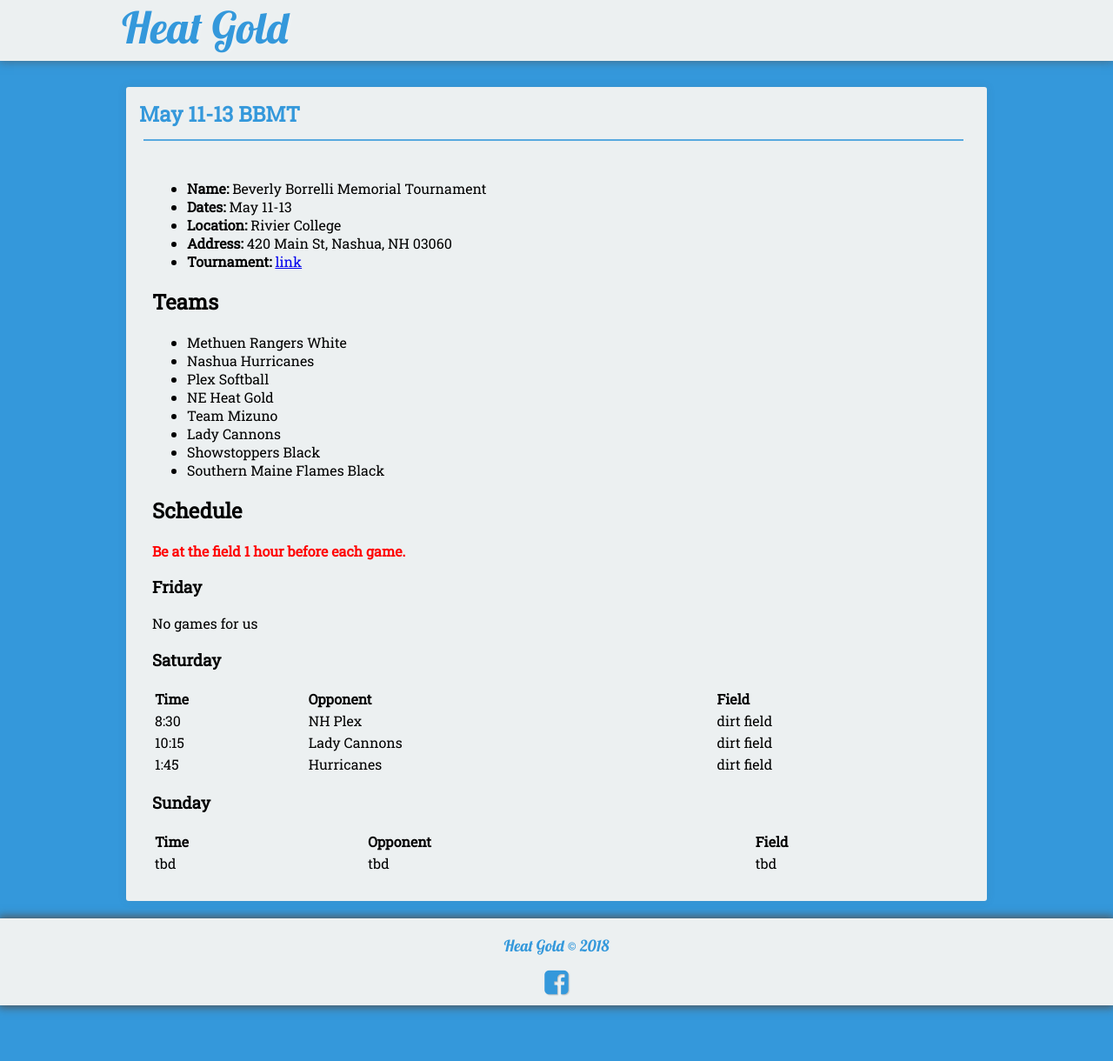
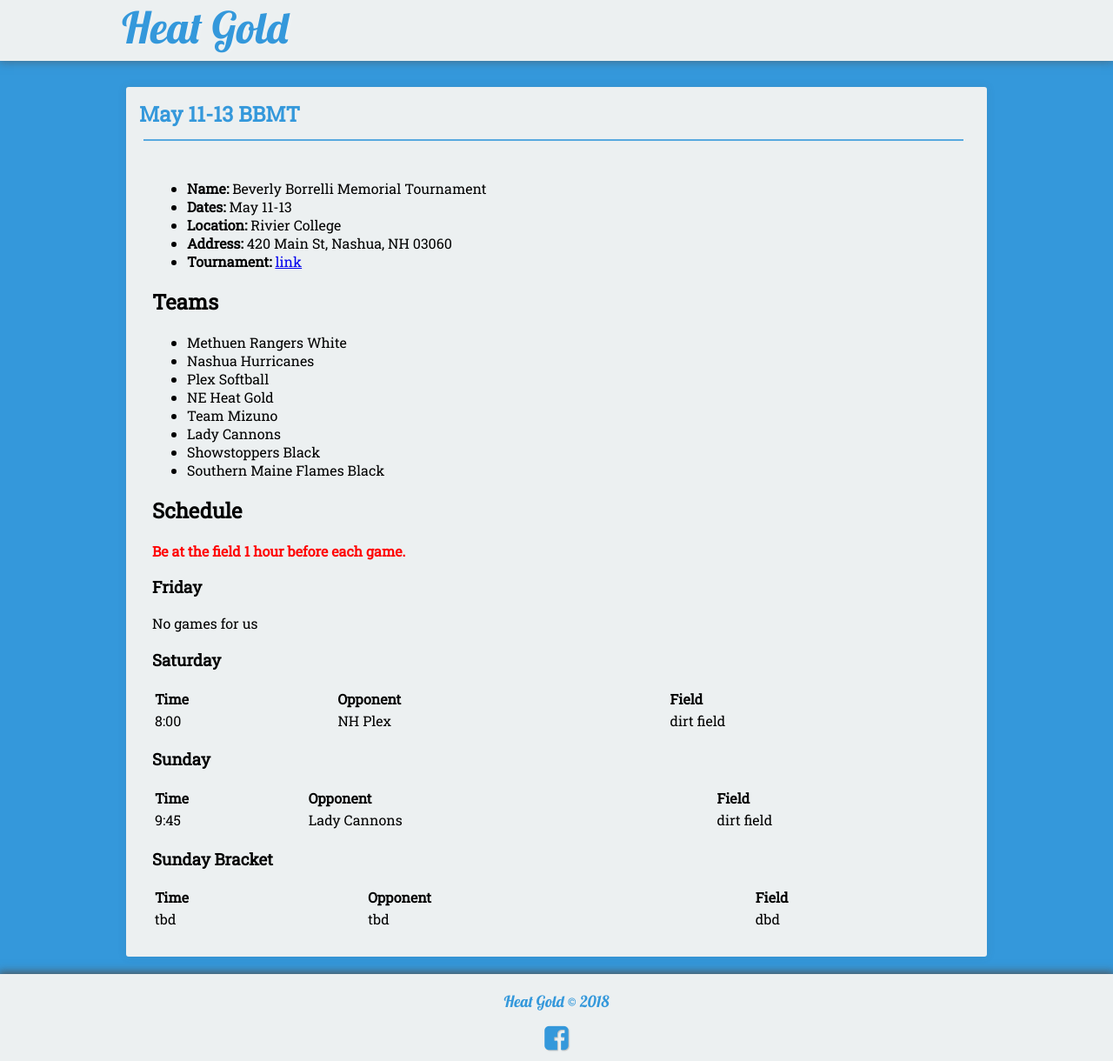
Before and after one commit to seanmerrow/ecf, a Jekyll site: the page built from _posts/2018-08-16-May-12-BBMT.md, in a window 1280 px wide. Shown: the whole page at 87% size. Built offline with Jekyll 4.4.1, drawn with Linux system fonts in a browser that asks for light colours; nearby versions of some CDN libraries.

Commit message:
Update 2018-08-16-May-12-BBMT.md

```diff
--- a/_posts/2018-08-16-May-12-BBMT.md
+++ b/_posts/2018-08-16-May-12-BBMT.md
@@ -38,13 +38,18 @@ No games for us
 
 | Time | Opponent | Field |
 |:---  |:---      |:---   |
-| 8:30   | NH Plex       | dirt field   |
-| 10:15  | Lady Cannons  | dirt field   |
-| 1:45   | Hurricanes    | dirt field   |
+| 8:00   | NH Plex       | dirt field   |
 
 
 ### Sunday
 
 | Time | Opponent | Field |
 |:---  |:---      |:---   |
-| tbd  | tbd      | tbd   |
+| 9:45 | Lady Cannons  | dirt field   |
+
+
+### Sunday Bracket
+
+| Time | Opponent | Field |
+|:---  |:---      |:---   |
+| tbd  | tbd      | dbd  |
```
